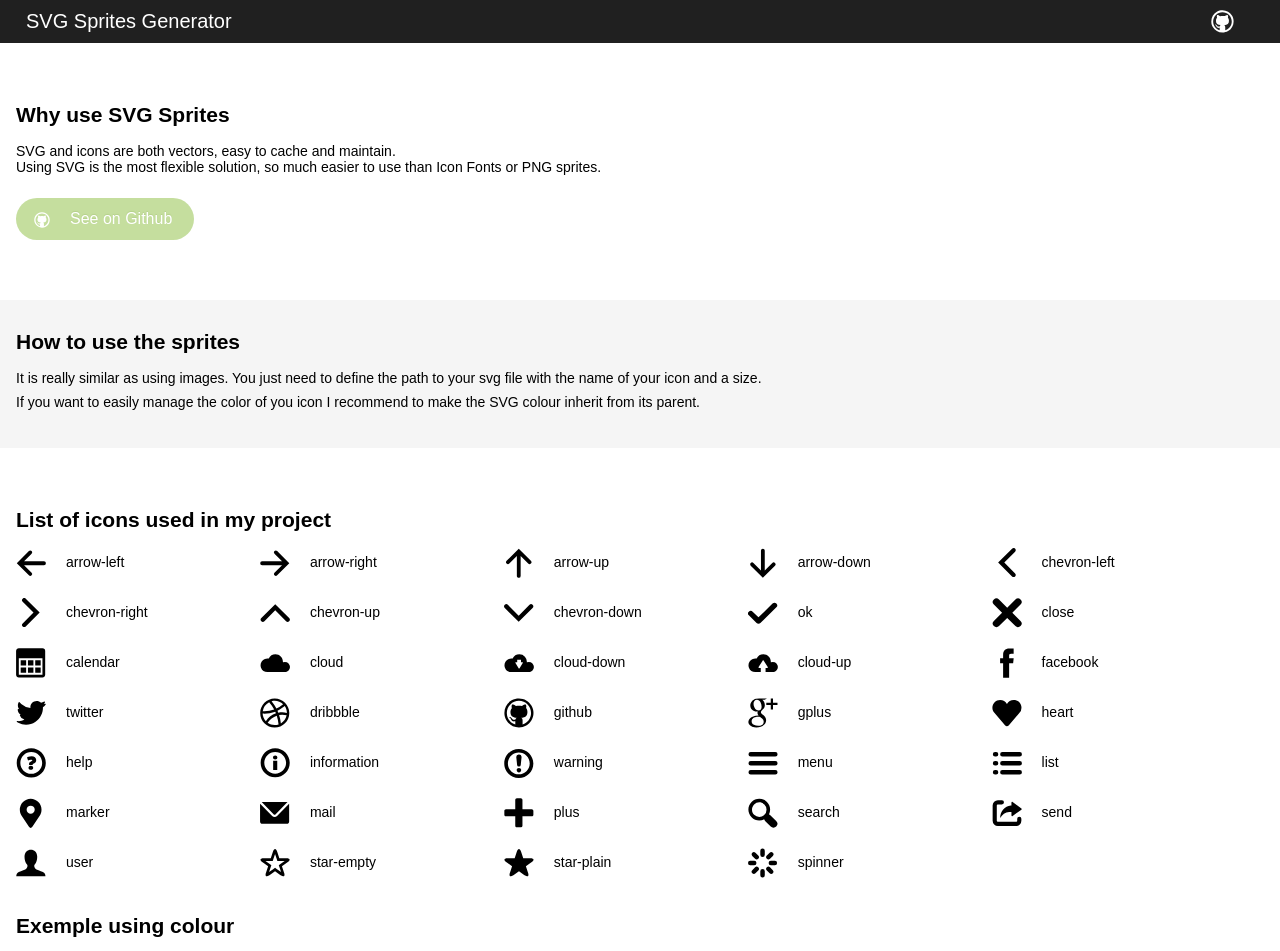
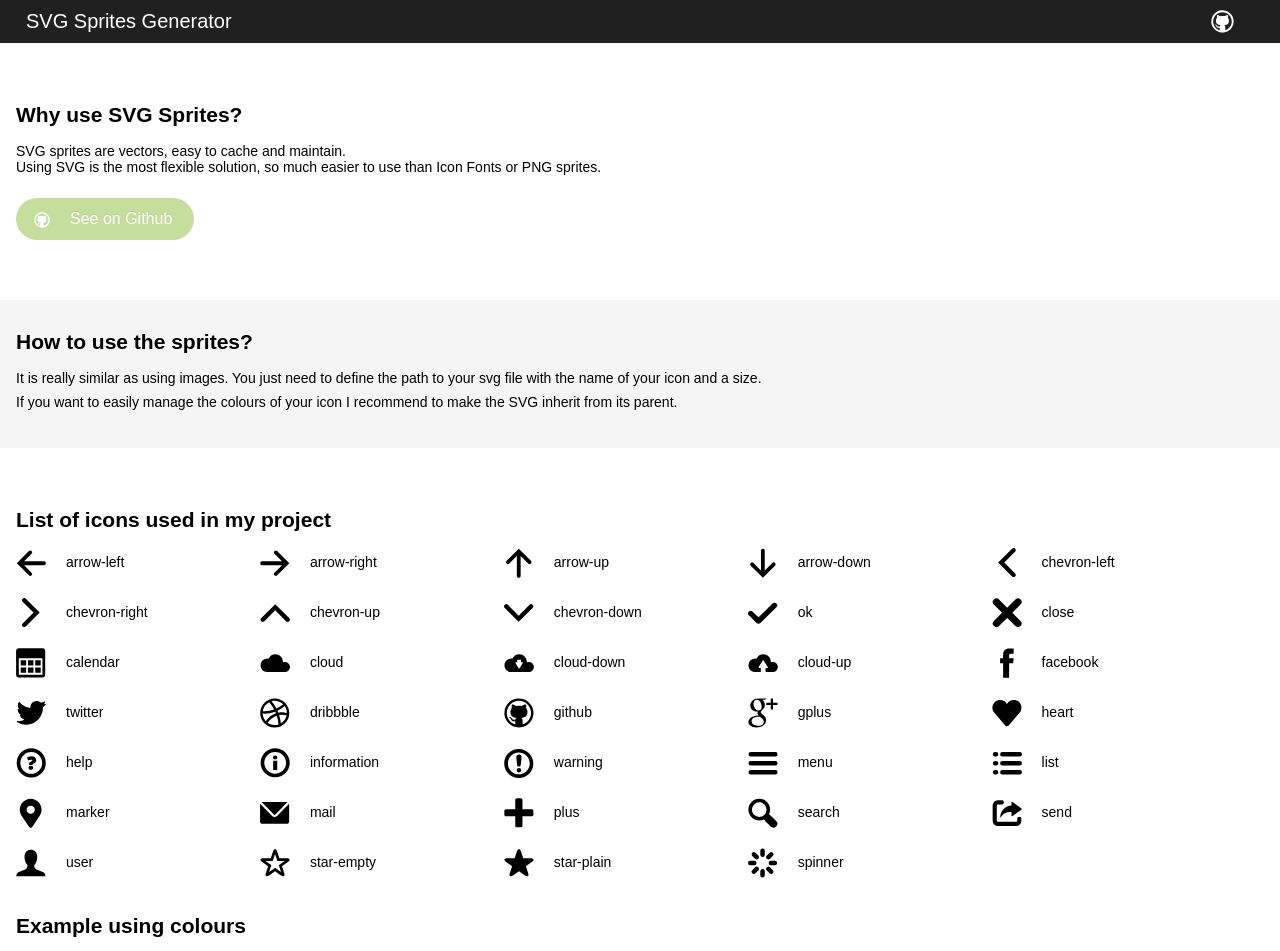
Before and after one commit to Thibaut-B/SVG-Sprites-bootstrap, a website: page index.html in a window 1280 px wide. Shown: the top 951 px of the page. Drawn offline with Linux system fonts and the light colour scheme.

Commit message:
Update index.html

```diff
--- a/index.html
+++ b/index.html
@@ -4,7 +4,7 @@
     <meta charset="utf-8">
     <meta http-equiv="X-UA-Compatible" content="IE=edge">
     <title>SVG Sprites generator</title>
-    <meta name="description" content="How to use an Icons with a SVG Sprites generator">
+    <meta name="description" content="How to use Icons with a SVG Sprites generator">
     <meta name=viewport content="width=device-width, initial-scale=1.0, user-scalable=0, minimum-scale=1.0, maximum-scale=1.0, shrink-to-fit=no">
 
     <style>
@@ -80,17 +80,17 @@
 </header>
 
 <section class="container">
-  <h2>Why use SVG Sprites</h2>
-  <p>SVG and icons are both vectors, easy to cache and maintain.<br>Using SVG is the most flexible solution, so much easier to use than Icon Fonts or PNG sprites. </p>
+  <h2>Why use SVG Sprites?</h2>
+  <p>SVG sprites are vectors, easy to cache and maintain.<br>Using SVG is the most flexible solution, so much easier to use than Icon Fonts or PNG sprites. </p>
   <a class="btn" href="https://github.com/Thibaut-B/SVG-Sprites-bootstrap" title="See on Github"><svg width="16" height="16"><use xlink:href="sprite.svg#github"></use></svg>See on Github</a>
 </section>
 
 <section class="section-code">
   <div class="container">
-    <h2>How to use the sprites</h2>
+    <h2>How to use the sprites?</h2>
     <p>It is really similar as using images. You just need to define the path to your svg file with the name of your icon and a size.
     <script src="https://gist.github.com/Thibaut-B/060e7e644688ccdadfaa7527c1505222.js"></script>
-    <p>If you want to easily manage the color of you icon I recommend to make the SVG colour inherit from its parent.</p>
+    <p>If you want to easily manage the colours of your icon I recommend to make the SVG inherit from its parent.</p>
   </div>
 </section>
 
@@ -133,7 +133,7 @@
     <li><svg width="30" height="30"><use xlink:href="sprite.svg#spinner"></use></svg>spinner</li>
   </ul>
 
-  <h2>Exemple using colour</h2>
+  <h2>Example using colours</h2>
 
   <div class="rating-exemple">
     <svg width="30" height="30"><use xlink:href="sprite.svg#star-plain"></use></svg>
```
